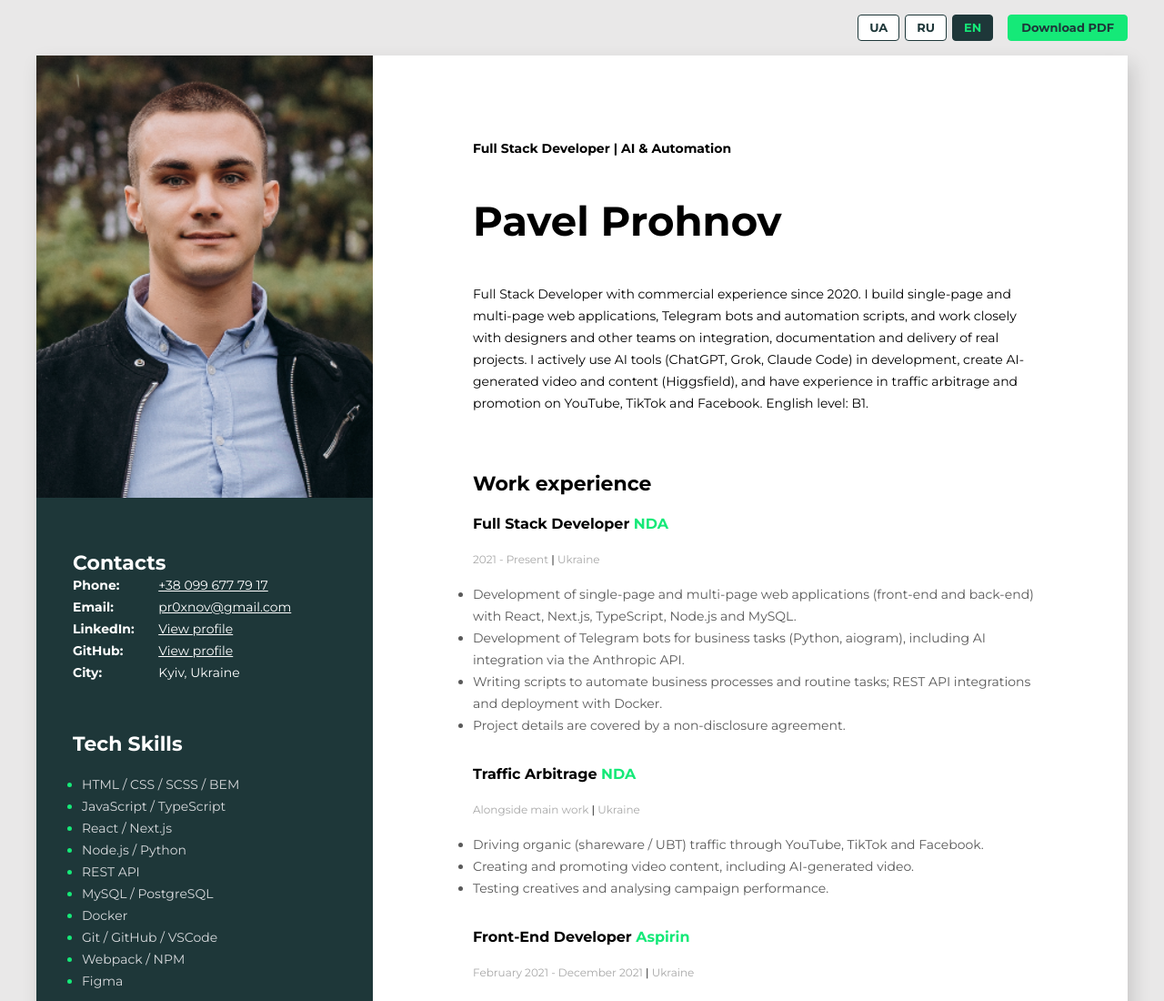
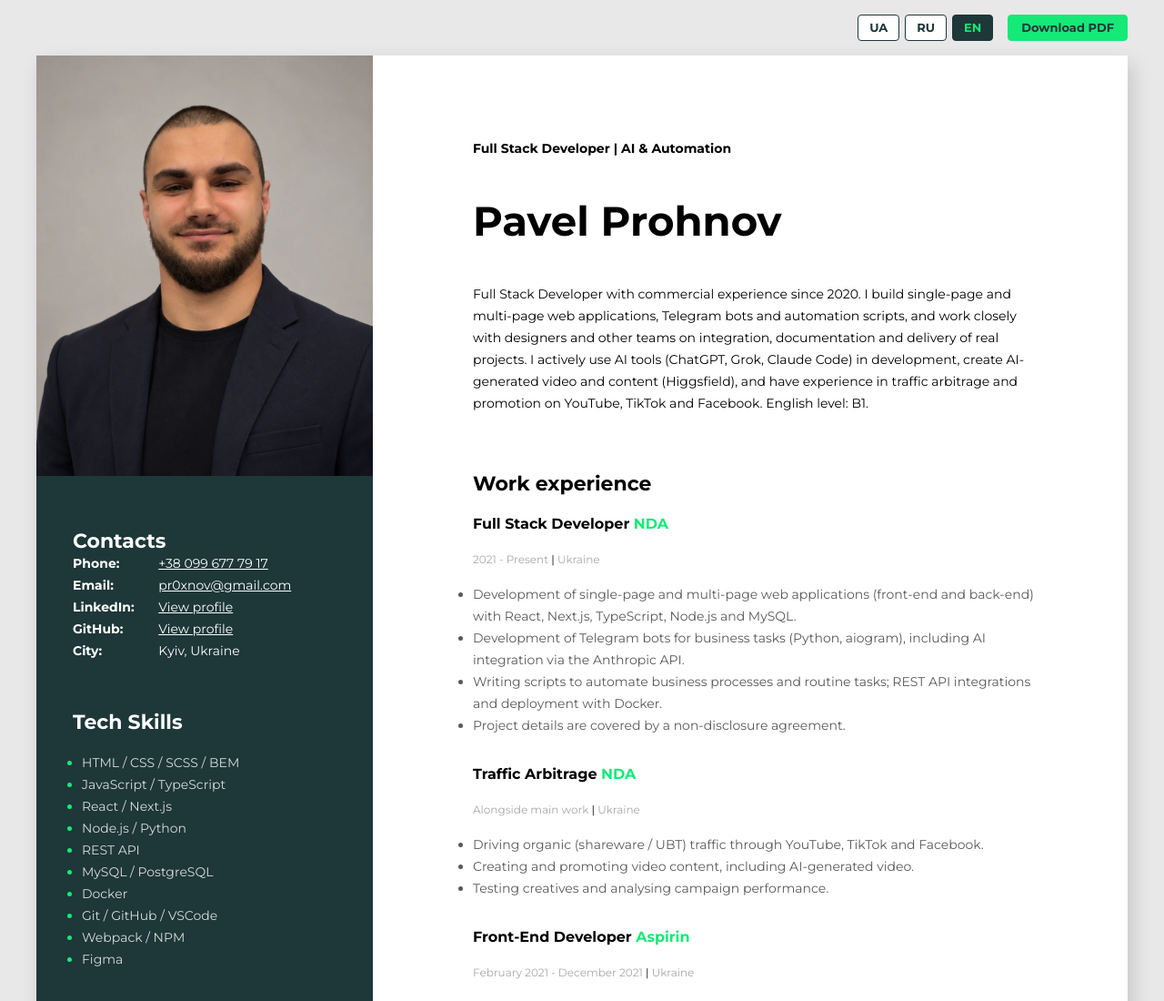
Before and after one commit to pr0xnov/Resume, a plain HTML site: page index.html in a window 1280 px wide. Shown: the top 1100 px of the page at 91% size. Drawn offline with Linux system fonts and the light colour scheme.

Commit message:
Replace resume photo
Co-Authored-By: Claude Opus 5.5 <noreply@anthropic.com>

```diff
--- a/index.html
+++ b/index.html
@@ -23,7 +23,7 @@
 
   <div class="wrapper">
     <aside class="sidebar">
-      <img class="my_photo" src="./img/my_photo.jpg" alt="" data-i18n-alt="name" />
+      <img class="my_photo" src="./img/my_photo.webp" alt="" data-i18n-alt="name" />
 
       <!-- Contacts container -->
 
```
Also changed, not shown: img/my_photo.webp (added), 3 other files.
